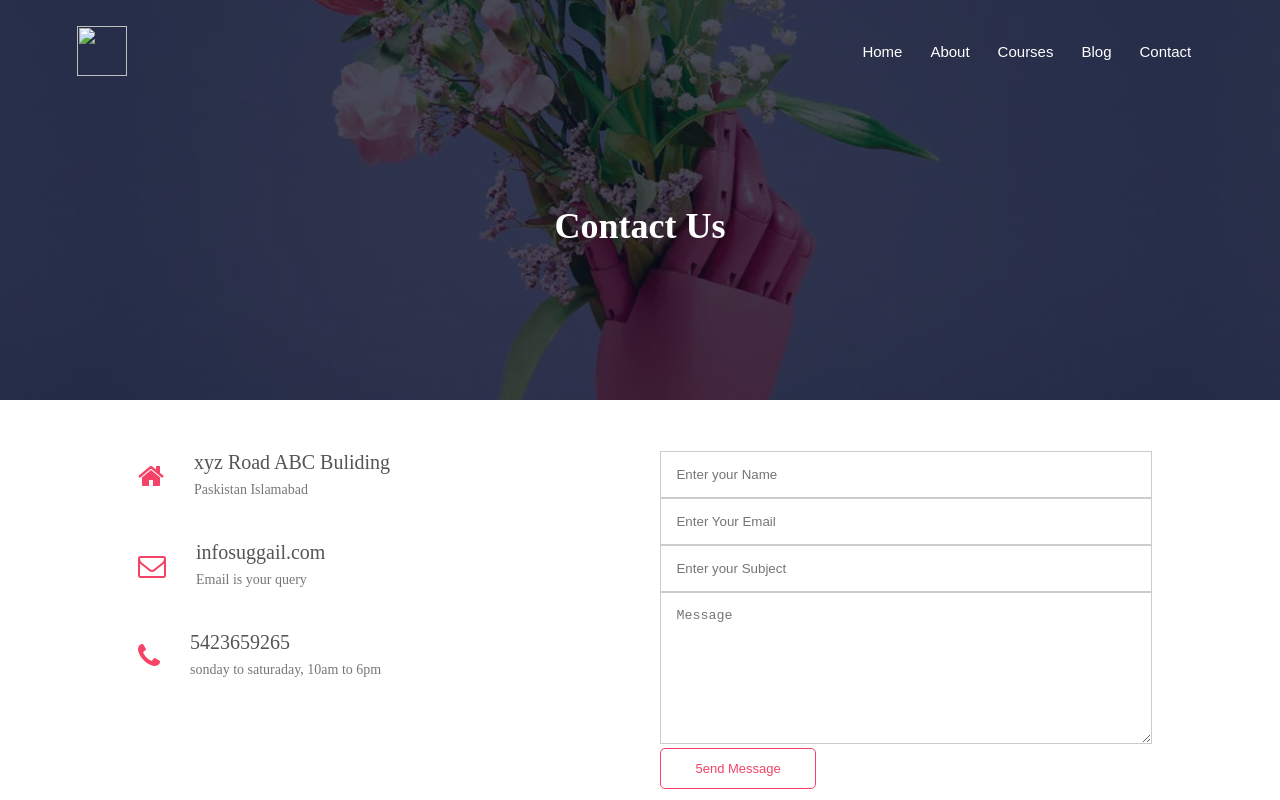
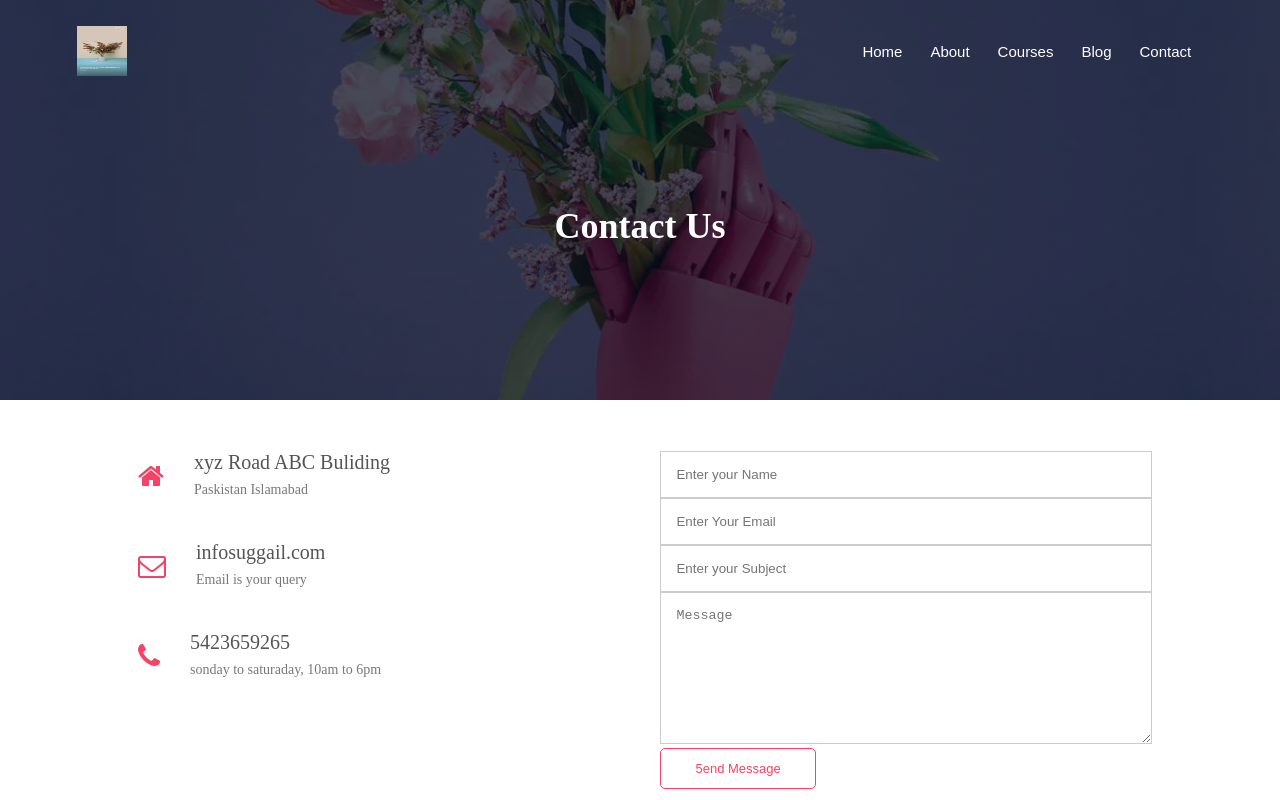
Before and after one commit to pratibha-portfolio/school-website, a plain HTML site: page contact.html in a window 1280 px wide. Shown: the top 800 px of the page. Drawn offline with Linux system fonts and the light colour scheme; files whose address does not match are found by name.

Commit message:
Update contact.html

```diff
--- a/contact.html
+++ b/contact.html
@@ -10,7 +10,7 @@
 <body>
     <section class="sub-header">
         <nav>
-            <a href="index.html"><img src="piture/one.jpg" height="50px" width="50px"></a>
+            <a href="index.html"><img src="one.jpg" height="50px" width="50px"></a>
             <div class="nav-links">
                 <ul>
                     <li><a href="index.html">Home</a></li>
```
